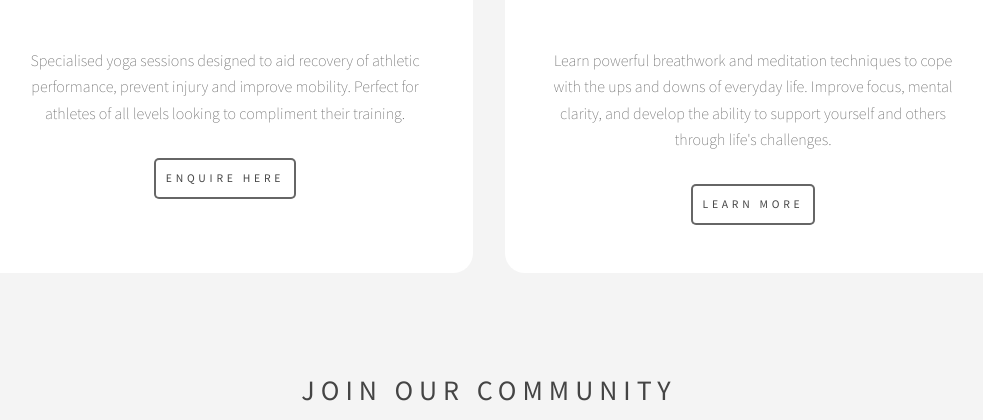
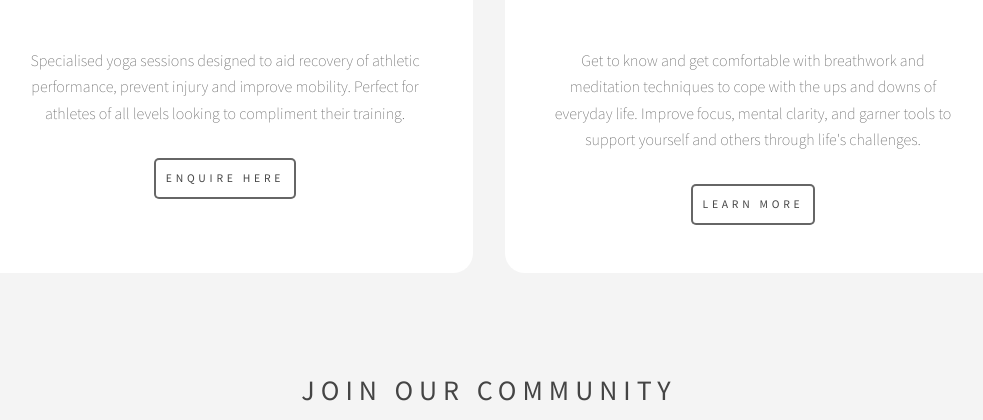
Before and after one commit to D-Mallon/namasdre, a Django app: page / in a window 1280 px wide. Shown: the part 2509-2929 px from the top of the page, without its empty margins (151-1134 px from the left). Run offline with Django 4.2, Linux system fonts and the light colour scheme.

Commit message:
Refine workshop and breathwork descriptions for clarity across multiple HTML files

```diff
--- a/core/templates/core/index.html
+++ b/core/templates/core/index.html
@@ -96,7 +96,7 @@ Yoga & Coaching{% endblock %} {% block content %}
         <h3>Workshops</h3>
       </header>
       <p>
-        Simplify your own practice with our workshops - spend time breaking down and building a deeper connection with specific asanas and pranayama practices. Enjoy Nidra meditation and restorative yoga session to create space within.
+        Simplify your own practice with our workshops - spend time breaking down and building a deeper connection with specific asanas and pranayama practices. Enjoy Nidra meditation and restorative yoga to create space within.
       </p>
       <ul class="actions">
         <li><a href="{% url 'contact' %}" class="button">Learn More</a></li>
@@ -136,7 +136,7 @@ Yoga & Coaching{% endblock %} {% block content %}
         <h3>Breathwork and Meditation</h3>
       </header>
       <p>
-        Learn powerful breathwork and meditation techniques to cope with the ups and downs of everyday life. Improve focus, mental clarity, and develop the ability to support yourself and others through life's challenges.
+        Get to know and get comfortable with breathwork and meditation techniques to cope with the ups and downs of everyday life. Improve focus, mental clarity, and garner tools to support yourself and others through life's challenges.
       </p>
       <ul class="actions">
         <li><a href="{% url 'contact' %}" class="button">Learn More</a></li>
--- a/index.html
+++ b/index.html
@@ -108,7 +108,7 @@
             <h3>Workshops</h3>
           </header>
           <p>
-            Simplify your own practice with our workshops - spend time breaking down and building a deeper connection with specific asanas and pranayama practices. Enjoy Nidra meditation and restorative yoga session to create space within.
+            Simplify your own practice with our workshops - spend time breaking down and building a deeper connection with specific asanas and pranayama practices. Enjoy Nidra meditation and restorative yoga to create space within.
           </p>
           <ul class="actions">
             <li><a href="contact.html" class="button">Learn More</a></li>
@@ -140,7 +140,7 @@
             <h3>Breathwork and Meditation</h3>
           </header>
           <p>
-            Learn powerful breathwork and meditation techniques to cope with the ups and downs of everyday life. Improve focus, mental clarity, and develop the ability to support yourself and others through life's challenges.
+            Get to know and get comfortable with breathwork and meditation techniques to cope with the ups and downs of everyday life. Improve focus, mental clarity, and garner tools to support yourself and others through life's challenges.
           </p>
           <ul class="actions">
             <li><a href="contact.html" class="button">Learn More</a></li>
--- a/static-site/index.html
+++ b/static-site/index.html
@@ -108,7 +108,7 @@
             <h3>Workshops</h3>
           </header>
           <p>
-            Simplify your own practice with our workshops - spend time breaking down and building a deeper connection with specific asanas and pranayama practices. Enjoy Nidra meditation and restorative yoga session to create space within.
+            Simplify your own practice with our workshops - spend time breaking down and building a deeper connection with specific asanas and pranayama practices. Enjoy Nidra meditation and restorative yoga to create space within.
           </p>
           <ul class="actions">
             <li><a href="contact.html" class="button">Learn More</a></li>
--- a/static-site/timetable.html
+++ b/static-site/timetable.html
@@ -35,7 +35,7 @@
       <div class="class-list">
         <div class="class-item">
           <h3>Yoga Studio Classes</h3>
-          <p>Join Andrea for regular group yoga sessions at Breathe Yoga Pilates</p>
+          <p>Join Andrea on the mat for practice at Breathe Yoga & Pilates</p>
           <div class="actions">
             <a href="https://backoffice.bsport.io/m/Breathe%20Yoga%20Pilates/277/calendar?tabSelected=0" target="_blank" class="button big">
               View Timetable
--- a/timetable.html
+++ b/timetable.html
@@ -35,7 +35,7 @@
       <div class="class-list">
         <div class="class-item">
           <h3>Yoga Studio Classes</h3>
-          <p>Join Andrea for regular group yoga sessions at Breathe Yoga Pilates</p>
+          <p>Join Andrea on the mat for practice at Breathe Yoga & Pilates</p>
           <div class="actions">
             <a href="https://backoffice.bsport.io/m/Breathe%20Yoga%20Pilates/277/calendar?tabSelected=0" target="_blank" class="button big">
               View Timetable
```
